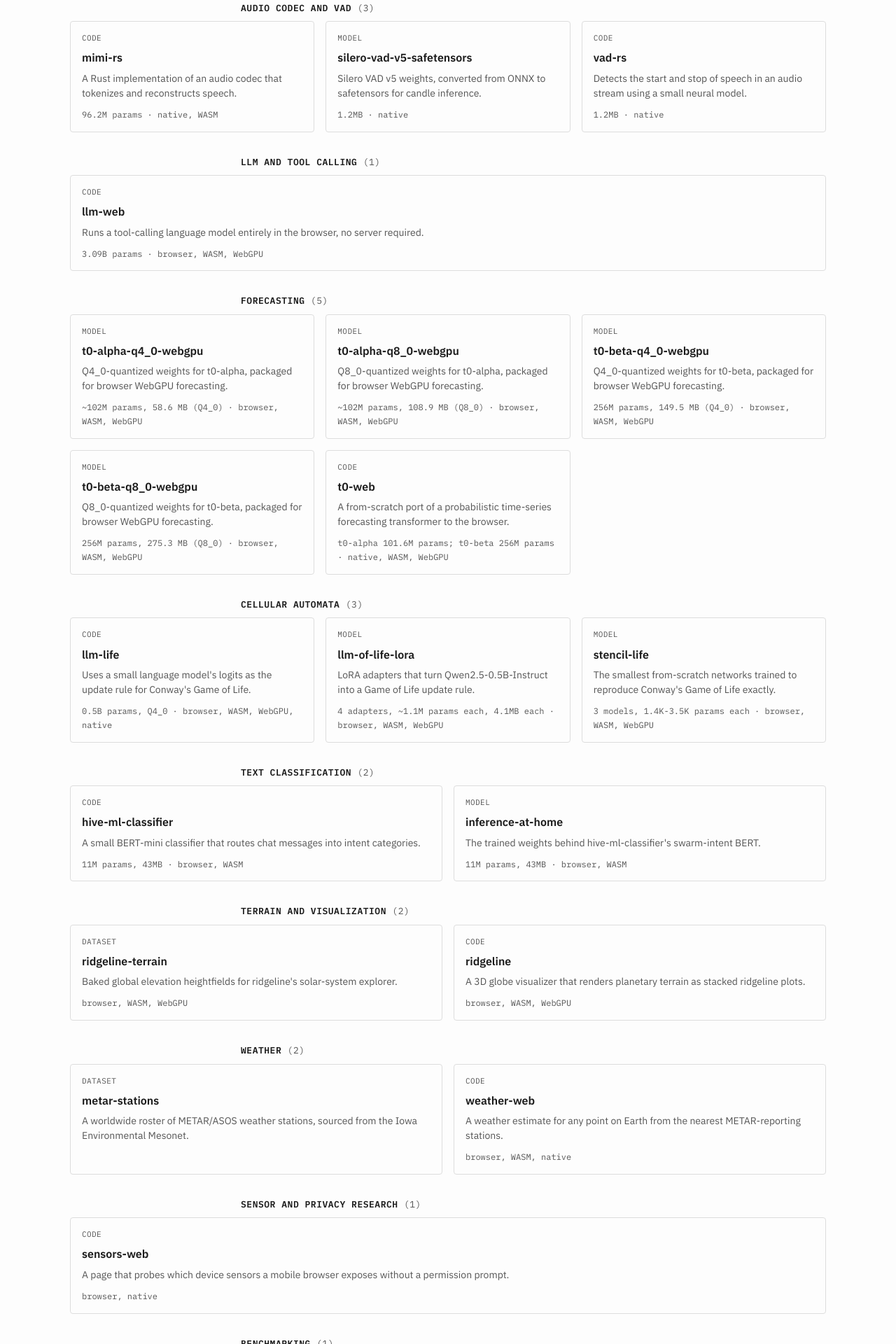
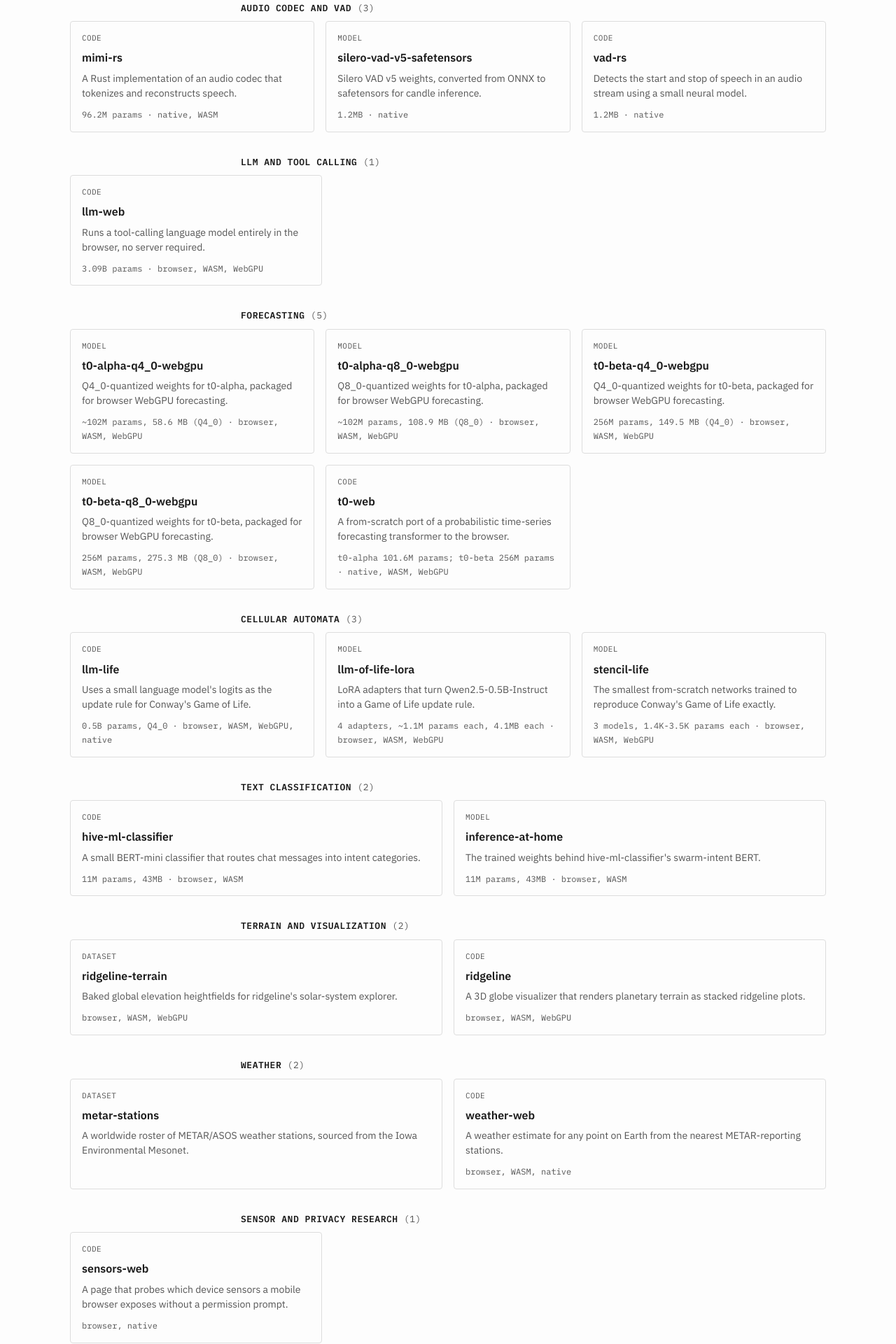
Before and after one commit to idle-intelligence/site, a Jekyll site: the page built from index.md, in a window 1280 px wide. Shown: the part 1308-3228 px from the top of the page at 70% size. Built offline with Jekyll 4.4.1, drawn with Linux system fonts in a browser that asks for light colours.

Commit message:
collection-cards: keep single-item groups from stretching full width

```diff
--- a/_layouts/default.html
+++ b/_layouts/default.html
@@ -213,6 +213,10 @@
       gap: 16px;
     }
 
+    .cat-grid:has(> .cat-card:only-child) {
+      grid-template-columns: minmax(280px, 360px);
+    }
+
     a.cat-card {
       display: flex;
       flex-direction: column;
```
